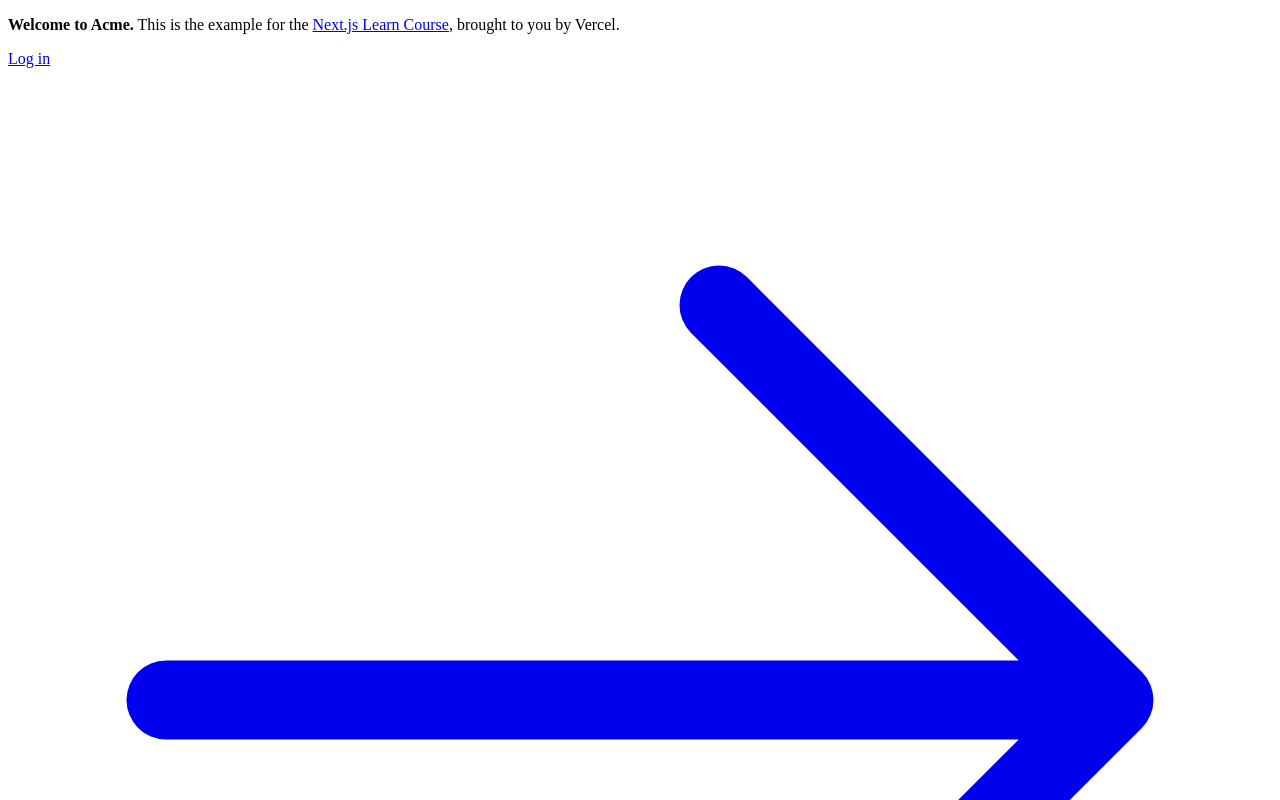
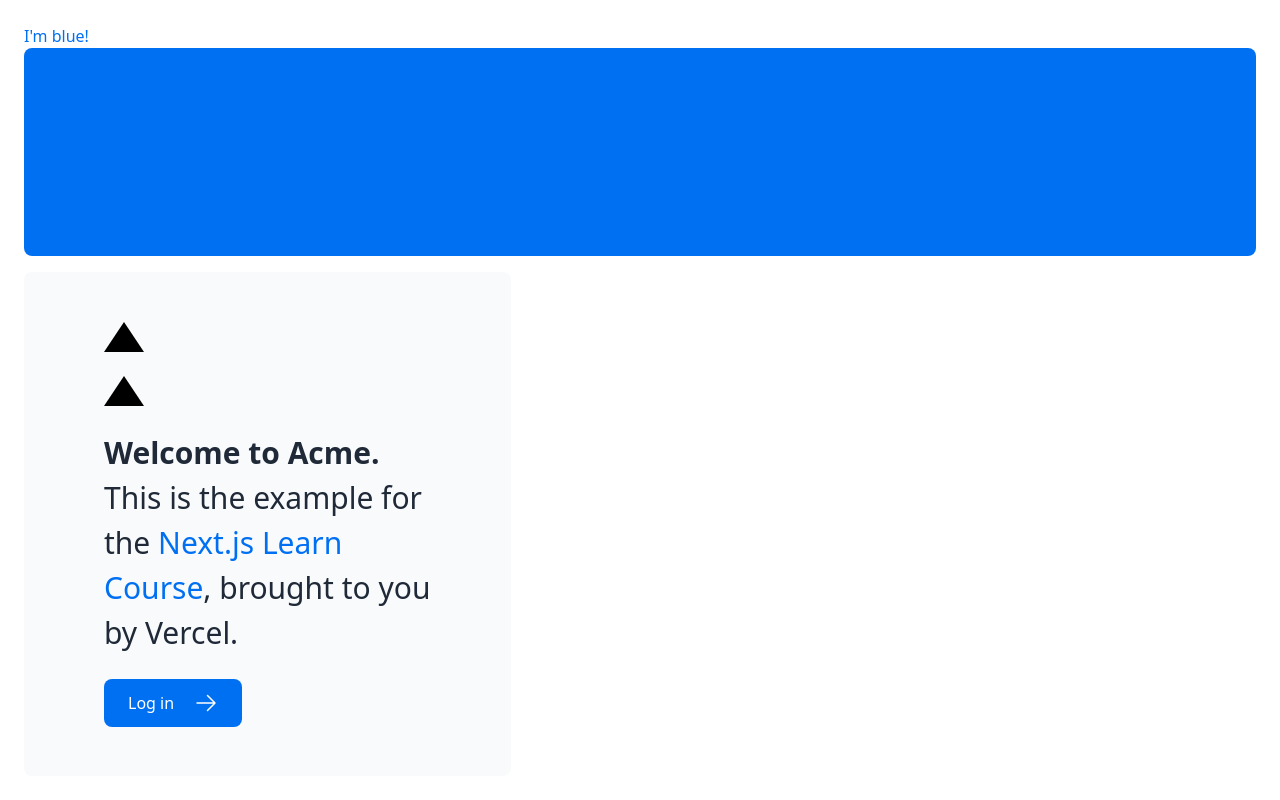
Before and after one commit to JulienGuilbaud/nextjs-dashboard, a Next.js app: page / in a window 1280 px wide. Shown: the top 800 px of the page. Built offline with nearby package versions, Linux system fonts and the light colour scheme.

Commit message:
chap 2 css clsx tailwind ok

```diff
--- a/app/layout.tsx
+++ b/app/layout.tsx
@@ -1,3 +1,5 @@
+import "@/app/ui/global.css";
+
 export default function RootLayout({
   children,
 }: {
--- a/app/page.tsx
+++ b/app/page.tsx
@@ -1,15 +1,26 @@
 import AcmeLogo from '@/app/ui/acme-logo';
 import { ArrowRightIcon } from '@heroicons/react/24/outline';
+import styles from '@/app/ui/home.module.css';
 import Link from 'next/link';
 
 export default function Page() {
   return (
     <main className="flex min-h-screen flex-col p-6">
+
+<h1 className="text-blue-500">I'm blue!</h1>
+
       <div className="flex h-20 shrink-0 items-end rounded-lg bg-blue-500 p-4 md:h-52">
         {/* <AcmeLogo /> */}
       </div>
       <div className="mt-4 flex grow flex-col gap-4 md:flex-row">
         <div className="flex flex-col justify-center gap-6 rounded-lg bg-gray-50 px-6 py-10 md:w-2/5 md:px-20">
+
+        <div className={styles.shape} />
+
+        <div
+  className="h-0 w-0 border-b-[30px] border-l-[20px] border-r-[20px] border-b-black border-l-transparent border-r-transparent"
+/>
+
           <p className={`text-xl text-gray-800 md:text-3xl md:leading-normal`}>
             <strong>Welcome to Acme.</strong> This is the example for the{' '}
             <a href="https://nextjs.org/learn/" className="text-blue-500">
--- /dev/null
+++ b/app/ui/home.module.css
@@ -0,0 +1,7 @@
+.shape {
+    height: 0;
+    width: 0;
+    border-bottom: 30px solid black;
+    border-left: 20px solid transparent;
+    border-right: 20px solid transparent;
+  }
```
